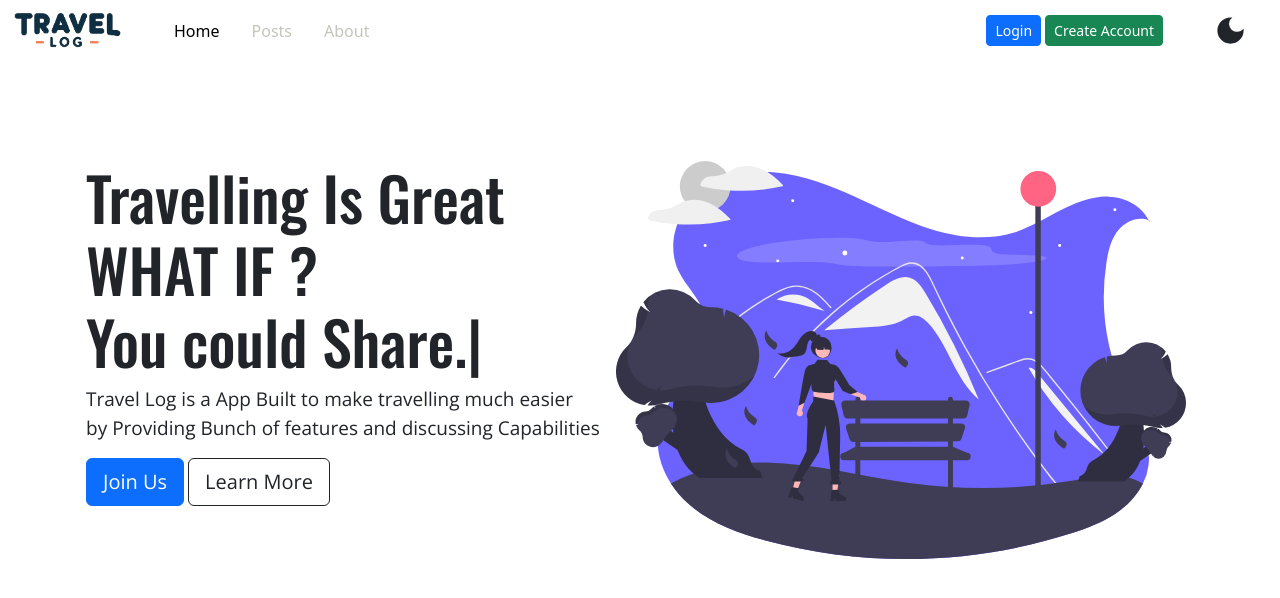
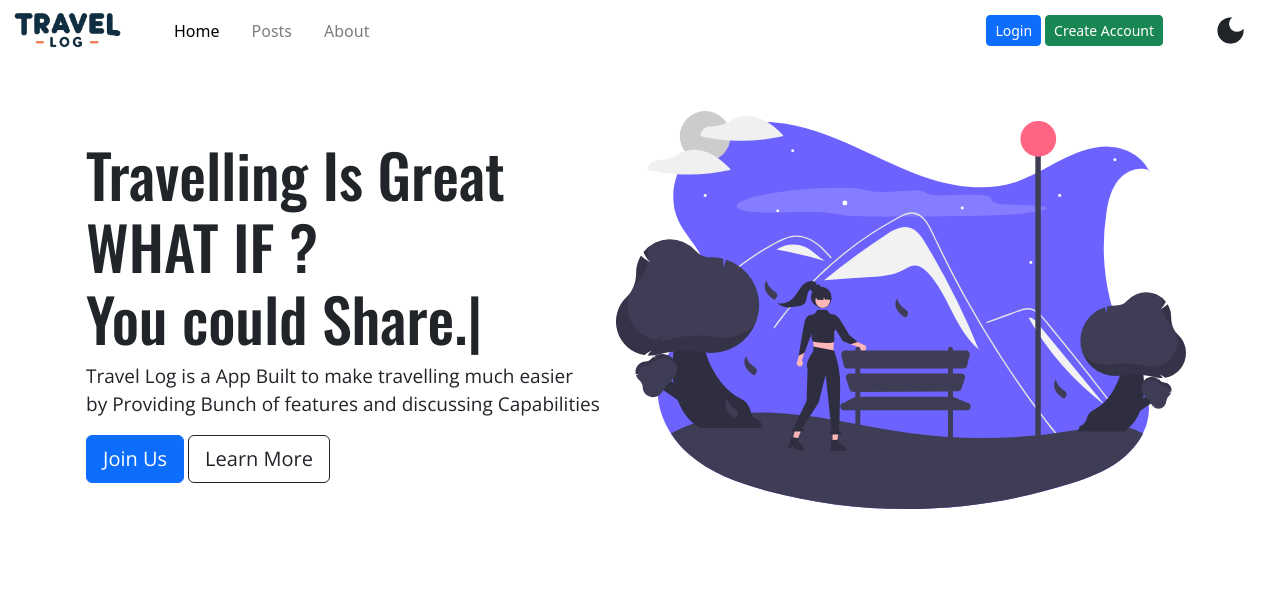
Before and after one commit to sumanbyte/travel-log-app, a React (Vite) app in the folder frontend/: page / in a window 1280 px wide. Shown: the top 598 px of the page. Built offline with nearby package versions, Linux system fonts and the light colour scheme; no server answers.

Commit message:
dark mode more progress

```diff
--- a/frontend/src/assets/loading-component/Loading.jsx
+++ b/frontend/src/assets/loading-component/Loading.jsx
@@ -1,7 +1,10 @@
+import useMode from "../../hooks/useMode"
+
 const Loading = () => {
+  const {darkMode} = useMode();
   return (
-    <div className="text-center">
-      <div className="spinner-border text-dark" role="status">
+    <div className={`text-center`}>
+      <div className={`spinner-border ${darkMode ? "text-light": "text-dark"}`} role="status">
         <span className="visually-hidden">Loading...</span>
       </div>
     </div>
--- a/frontend/src/components/Discuss.jsx
+++ b/frontend/src/components/Discuss.jsx
@@ -3,11 +3,13 @@ import Loading from '../assets/loading-component/Loading';
 import PostCard from './PostCard';
 import usePost from '../hooks/usePost';
 import useAlert from '../hooks/useAlert';
+import useMode from '../hooks/useMode';
 
 export const Discuss = () => {
   const { setShow, setAlert } = useAlert();
   const [userData, setUserData] = useState({ title: '', description: '' });
   const { getAllPost, userPosts, loading, createPost } = usePost();
+  const {darkMode} = useMode();
 
   useEffect(() => {
     getAllPost();
@@ -60,7 +62,8 @@ export const Discuss = () => {
   // console.log(userPosts);
   console.log("i am running from discuss component")
   return (
-    <div className="container my-4">
+    <div className={`${darkMode ? "dark-mode": ""} dark-mode-transition`} style={{minHeight: "calc(100vh - 61px)"}}>
+      <div className="container pt-4">
         <div className="mb-3">
           <label htmlFor="title" className="form-label">
             Title
@@ -110,5 +113,6 @@ export const Discuss = () => {
             )}
         </div>
       </div>
+    </div>
   );
 };
--- a/frontend/src/components/Home.jsx
+++ b/frontend/src/components/Home.jsx
@@ -8,10 +8,10 @@ const Home = () => {
   return (
     <>
 
-      <div className={`img-banner dark-mode-transition  ${darkMode ? "dark-mode" : ""}`}>
+      <div className={`img-banner dark-mode-transition  ${darkMode ? "dark-mode" : ""}`} style={{minHeight: "calc(100vh - 61px)"}}>
         <div className=" container banner-content-wrapper max-width-boundary">
 
-          <div className="banner-left-text margin-top-all">
+          <div className="banner-left-text">
             <h1 className='banner-text-heading '>Travelling Is Great <br />
               <span>WHAT IF ?</span>
               <br />
@@ -52,7 +52,7 @@ const Home = () => {
             </Link>
           </div>
 
-          <div className="banner-right-image px-2 margin-top-all">
+          <div className="banner-right-image px-2">
             <img src={BeforeDawn} alt="Nature" />
           </div>
 
--- a/frontend/src/components/Login.jsx
+++ b/frontend/src/components/Login.jsx
@@ -1,12 +1,14 @@
-import  { useState, useCallback } from 'react';
+import { useState, useCallback } from 'react';
 import { useNavigate } from 'react-router-dom';
 import useAlert from '../hooks/useAlert';
 import LoginImg from '../assets/img/login.svg';
+import useMode from '../hooks/useMode';
 
 const Login = () => {
   const [data, setData] = useState({ email: '', password: '' });
   const { setShow, setAlert } = useAlert();
   const navigate = useNavigate();
+  const { darkMode } = useMode();
 
   console.log('i am running from login component');
 
@@ -50,7 +52,8 @@ const Login = () => {
   }, []);
 
   return (
-    <div className="container my-4 d-flex justify-content-between align-items-center">
+    <div className={`${darkMode ? "dark-mode" : ""} dark-mode-transition`} style={{minHeight: "calc(100vh - 61px)"}}>
+      <div className={` container pt-4 d-flex justify-content-between align-items-center`}>
         <form className="form-control-sm col-md-6 login-signup-form" onSubmit={handleLogin}>
           <h1 className="mb-4 fs-2 font-owsald">Login to Travel Log</h1>
           <div className="mb-3">
@@ -65,7 +68,7 @@ const Login = () => {
               onChange={handleChange}
               value={data.email}
             />
-          <div id="emailHelp" className="form-text">
+            <div id="emailHelp" className="mt-1" style={{fontSize: "12px"}}>
               We&apos;ll never share your email with anyone else.
             </div>
           </div>
@@ -98,6 +101,7 @@ const Login = () => {
         </form>
         <img className="col-md-4 login-signup-img" src={LoginImg} alt="Login" width={500} height={500} />
       </div>
+    </div>
   );
 };
 
--- a/frontend/src/components/Navbar.jsx
+++ b/frontend/src/components/Navbar.jsx
@@ -56,18 +56,18 @@ const Navbar = () => {
                     <div className="collapse navbar-collapse" id="navbarSupportedContent" ref={navbarCollapse}>
                         <ul className="navbar-nav me-auto mb-2 mb-lg-0">
                             <li className="nav-item mx-2">
-                                <Link className={`nav-link ${location.pathname === '/' ? 'active' : 'non-active'}`} aria-current="page" to="/" onClick={handleClick}>Home</Link>
+                                <Link className={`nav-link ${location.pathname === '/' ? 'active' : darkMode ? "non-active-light": "non-active-dark"}`} aria-current="page" to="/" onClick={handleClick}>Home</Link>
                             </li>
                             {localStorage.getItem('auth-token') && (
                                 <li className="nav-item mx-2">
-                                    <Link className={`nav-link ${location.pathname === '/createpost' ? 'active' : 'non-active'}`} to="/createpost" onClick={handleClick}>Create Post</Link>
+                                    <Link className={`nav-link ${location.pathname === '/createpost' ? 'active' : darkMode ? "non-active-light": "non-active-dark"}`} to="/createpost" onClick={handleClick}>Create Post</Link>
                                 </li>
                             )}
                             <li className="nav-item mx-2">
-                                <Link className={`nav-link ${location.pathname === '/posts' ? 'active' : 'non-active'}`} to="/posts" onClick={handleClick}>Posts</Link>
+                                <Link className={`nav-link ${location.pathname === '/posts' ? 'active' : darkMode ? "non-active-light": "non-active-dark"}`} to="/posts" onClick={handleClick}>Posts</Link>
                             </li>
                             <li className="nav-item mx-2">
-                                <Link className={`nav-link ${location.pathname === '/about' ? 'active' : 'non-active'}`} to="/about" onClick={handleClick}>About</Link>
+                                <Link className={`nav-link ${location.pathname === '/about' ? 'active' : darkMode ? "non-active-light": "non-active-dark"}`} to="/about" onClick={handleClick}>About</Link>
                             </li>
                         </ul>
                         {!localStorage.getItem('auth-token') ? (
--- a/frontend/src/components/PostCard.jsx
+++ b/frontend/src/components/PostCard.jsx
@@ -1,9 +1,11 @@
 import { useState, useCallback } from 'react';
 import usePost from '../hooks/usePost';
 import useAlert from '../hooks/useAlert';
+import useMode from '../hooks/useMode';
 
 
 const PostCard = ({ data }) => {
+  const {darkMode} = useMode();
   const { setShow, setAlert } = useAlert();
   const [editClicked, setEditClicked] = useState(false);
   const [postState, setPostState] = useState({
@@ -63,8 +65,9 @@ const PostCard = ({ data }) => {
   console.log('i am running from postcard component');
 
   return (
-    <div className="card my-2">
-      <div className="card-body">
+    <div className='py-2'>
+       <div className="card">
+      <div className={`${darkMode ? "dark-mode" : ""} dark-mode-transition card-body`}>
         {!editClicked ? (
           <>
             <p>
@@ -119,6 +122,8 @@ const PostCard = ({ data }) => {
         )}
       </div>
     </div>
+    </div>
+
   );
 };
 
--- a/frontend/src/components/PostPage.jsx
+++ b/frontend/src/components/PostPage.jsx
@@ -2,18 +2,21 @@ import { useEffect, useState, useCallback } from 'react';
 import { useLocation, useNavigate } from 'react-router-dom';
 import useAlert from '../hooks/useAlert';
 import Loading from '../assets/loading-component/Loading';
-import {jwtDecode} from 'jwt-decode';
+import { jwtDecode } from 'jwt-decode';
 import { MdOutlineReply } from 'react-icons/md';
+import useMode from '../hooks/useMode';
 
 const PostPage = () => {
   const { setShow, setAlert } = useAlert();
   const [post, setPost] = useState(null);
   const [comment, setComment] = useState('');
   const [allComments, setAllComments] = useState(null);
+  console.log(allComments);
   const navigate = useNavigate();
   const location = useLocation();
   const postID = location.pathname.split('/')[2];
   const decodedJWT = localStorage.getItem('auth-token') ? jwtDecode(localStorage.getItem('auth-token')) : null;
+  const {darkMode} = useMode();
   // const decodedJWT = "";
 
   const fetchPost = useCallback(async () => {
@@ -84,7 +87,8 @@ const PostPage = () => {
   };
 
   return (
-    <div className="mt-5 container font-open">
+    <div className={`${darkMode ? "dark-mode": ""} dark-mode-transition`}>
+      <div className="pt-5 container font-open">
         <div className="container-fluid py-5">
           {post ? (
             <>
@@ -130,7 +134,7 @@ const PostPage = () => {
                 <div className="col-md-12">
                   <div className="col-md-12">
                     <div className="card text-dark">
-                    <div className="card-body p-4">
+                      <div className={`card-body p-4 ${darkMode ? "dark-mode": ""} dark-mode-transition`}>
                         <h4 className="mb-0 font-owsald">Recent comments</h4>
                         <p className="fw-light mb-4 pb-2">Latest Comments section by users</p>
                         {!allComments ? (
@@ -159,7 +163,7 @@ const PostPage = () => {
                                       {comment.userID.name}
                                     </span>
                                     <p className="mb-0 mx-2" style={{ fontSize: '15px' }}>
-                                    {new Date(comment.createdAt).toLocaleDateString()}
+                                      {new Date(comment.createdAt).toDateString()}
                                     </p>
                                   </div>
                                   <div className="d-flex align-items-center">
@@ -184,6 +188,7 @@ const PostPage = () => {
           )}
         </div>
       </div>
+    </div>
   );
 };
 
--- a/frontend/src/components/Signup.jsx
+++ b/frontend/src/components/Signup.jsx
@@ -2,9 +2,11 @@ import { useState, useCallback } from 'react';
 import { useNavigate } from 'react-router-dom';
 import useAlert from '../hooks/useAlert';
 import SignupImg from '../assets/img/signup.svg';
+import useMode from '../hooks/useMode';
 
 const Signup = () => {
   const { setShow, setAlert } = useAlert();
+  const {darkMode} = useMode();
   const navigate = useNavigate();
   const [data, setData] = useState({ name: '', email: '', password: '', cpassword: '' });
 
@@ -54,7 +56,9 @@ const Signup = () => {
   }, [data]);
 
   return (
-    <div className="container my-4 d-flex justify-content-between">
+    <div className={`${darkMode ? "dark-mode" : ""} dark-mode-transition`} style={{minHeight: "calc(100vh - 61px)"}}>
+
+      <div className="container pt-4 d-flex justify-content-between">
         <img className="col-md-4 login-signup-img" src={SignupImg} alt="Signup" width={500} height={500} />
         <form className="form-control-sm col-md-6 login-signup-form" onSubmit={handleSignup}>
           <h1 className="fs-2 mb-4 font-owsald">Create An Account on Travel Log</h1>
@@ -65,7 +69,7 @@ const Signup = () => {
           <div className="mb-3">
             <label htmlFor="email" className="form-label">Email address</label>
             <input type="email" className="form-control" id="email" name="email" onChange={onChange} value={data.email} />
-          <div id="emailHelp" className="form-text">We&apos;ll never share your email with anyone else.</div>
+            <div id="emailHelp" className="mt-1" style={{fontSize: "12px"}}>We&apos;ll never share your email with anyone else.</div>
           </div>
           <div className="mb-3">
             <label htmlFor="password" className="form-label">Password</label>
@@ -84,6 +88,7 @@ const Signup = () => {
           </button>
         </form>
       </div>
+    </div>
   );
 };
 
--- a/frontend/src/index.css
+++ b/frontend/src/index.css
@@ -23,7 +23,11 @@ nav {
 .banner-content-wrapper {
   display: flex;
   justify-content: space-around;
-  height: 100vh;
+  align-items: center;
+}
+
+.img-banner{
+  padding-top: 50px;
 }
 
 .banner-text-heading {
@@ -92,8 +96,12 @@ nav {
   color: white !important;
 }
 
-.non-active{
+.non-active-light{
   color: rgb(197, 197, 187) !important;
+}
+
+.non-active-dark{
+  color: rgb(130, 124, 124) !important;
 }
 
 .dark-mode-transition{
@@ -118,8 +126,12 @@ nav {
     font-size: 15px;
   }
   .banner-text-heading {
-    font-size: 45px;
+    font-size: 55px;
   }
+  .banner-content-wrapper {
+    display: block;
+  }
+
   .margin-top-all {
     margin-top: 50px;
   }
```
Also changed, not shown: 1 other file (tests, documents, lock files or other folders). Lines whose indentation alone changed are shown as unchanged.
